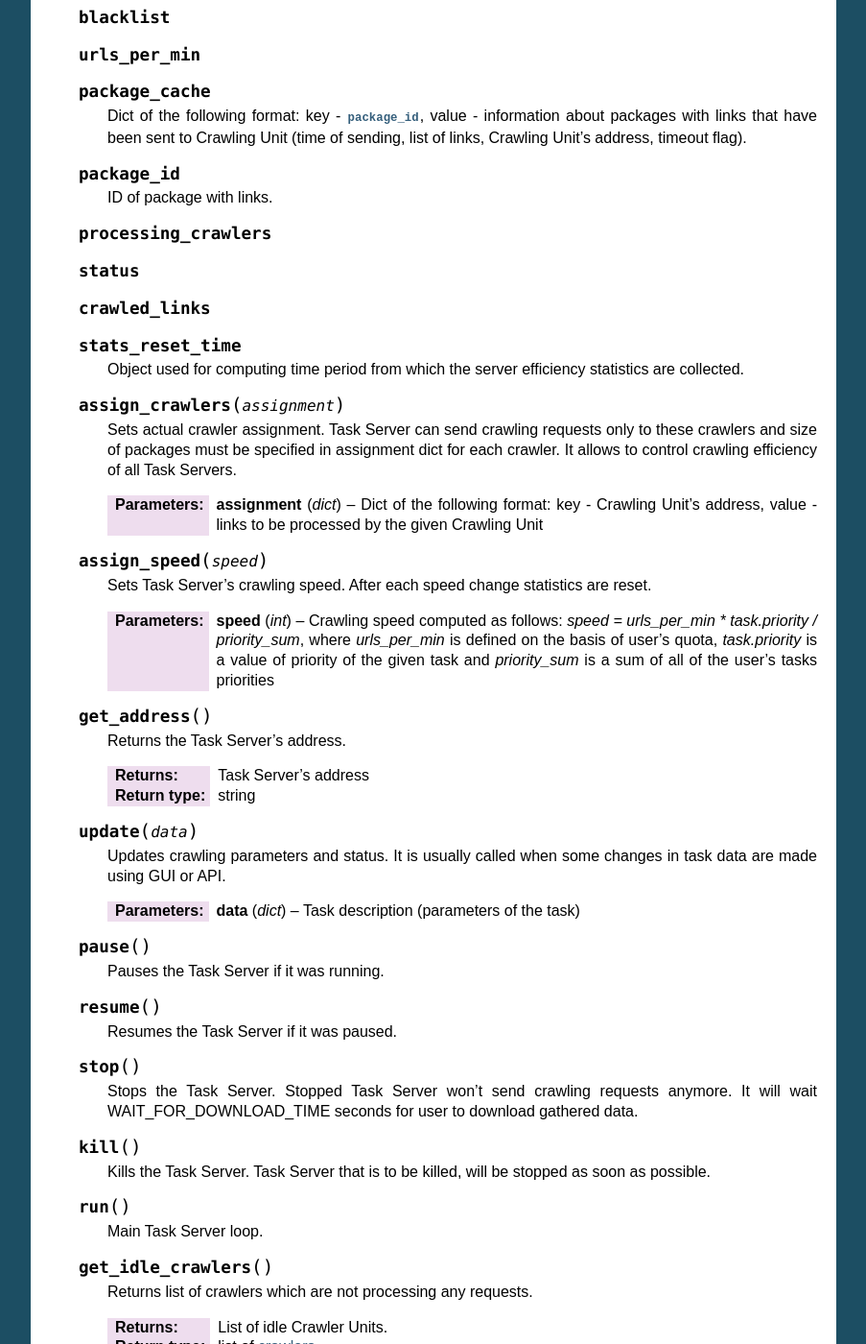
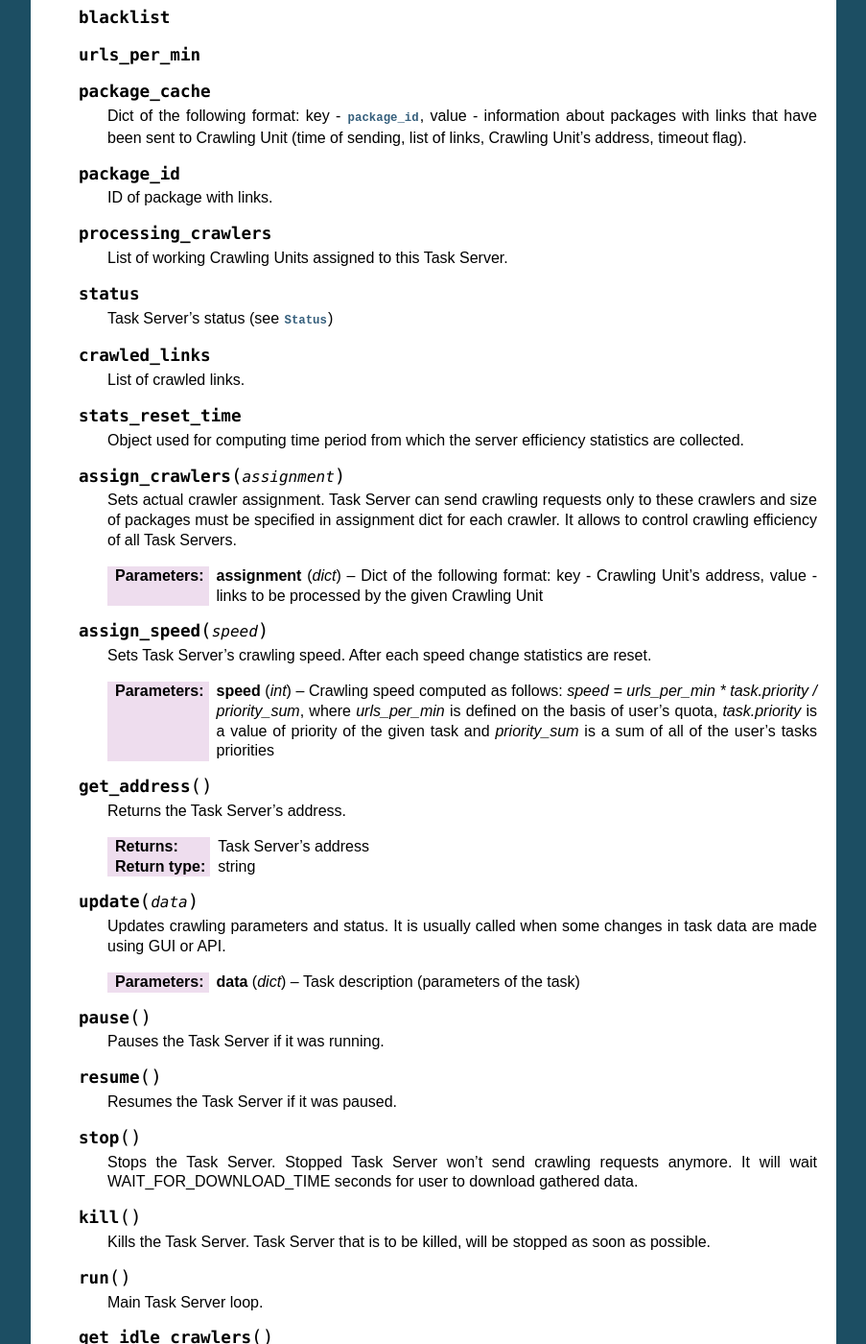
Before and after one commit to agh-glk/fcs, a Sphinx documentation site: the page built from docs/source/server/task_server.rst, in a window 1280 px wide and 1400 px high, scrolled down 1108 px. Shown: the whole window at 96% size, without its empty margins (198-1101 px from the left). Built offline with Sphinx 7.4.7, drawn with Linux system fonts in a browser that asks for light colours; formulas are drawn with MathJax 3; some of the changed text lies outside the part shown.

Commit message:
[NT] Edit

```diff
--- a/docs/source/server/task_server.rst
+++ b/docs/source/server/task_server.rst
@@ -71,8 +71,17 @@ This module contains implementation of Task Server.
       ID of package with links.
 
    .. py:attribute:: processing_crawlers
+
+      List of working Crawling Units assigned to this Task Server.
+
    .. py:attribute:: status
+
+      Task Server's status (see :py:class:`Status`)
+
    .. py:attribute:: crawled_links
+
+      List of crawled links.
+
    .. py:attribute:: stats_reset_time
 
       Object used for computing time period from which the server efficiency statistics are collected.
```
Also changed, not shown: other parts of docs/source/server/task_server.rst (+1 -2 lines).
